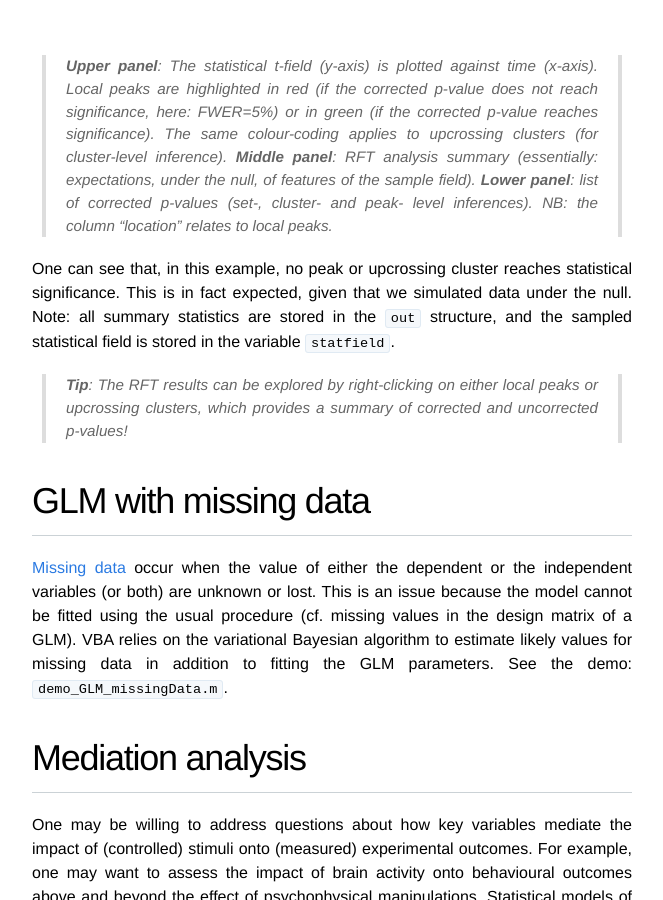
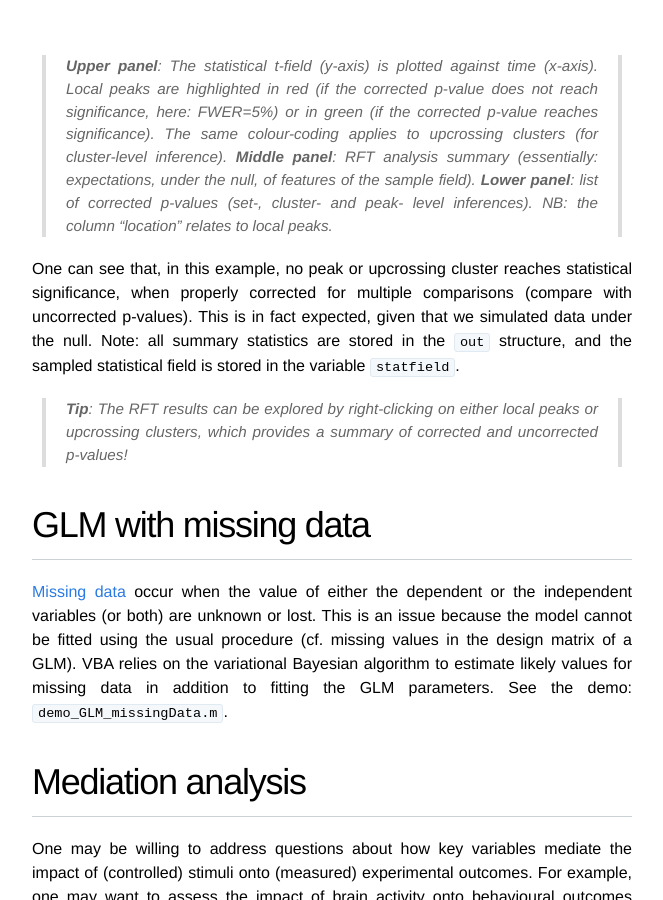
Before and after one commit to MBB-team/VBA-toolbox, a Jekyll site: the page built from _wiki/statistical-models.md, in a window 1280 px wide and 900 px high, scrolled down 5005 px. Shown: the whole window, without its empty margins (308-971 px from the left). Built offline with Jekyll 4.4.1, drawn with Linux system fonts in a browser that asks for light colours; nearby versions of some CDN libraries; formulas are drawn with MathJax 3.

Commit message:
Update statistical-models.md

```diff
--- a/_wiki/statistical-models.md
+++ b/_wiki/statistical-models.md
@@ -83,7 +83,7 @@ In brief, `RFT_GLM_contrast` (i) computes a 1D statistical field composed of Stu
 
 > **Upper panel**: The statistical t-field (y-axis) is plotted against time (x-axis). Local peaks are highlighted in red (if the corrected p-value does not reach significance, here: FWER=5%) or in green (if the corrected p-value reaches significance). The same colour-coding applies to upcrossing clusters (for cluster-level inference). **Middle panel**: RFT analysis summary (essentially: expectations, under the null, of features of the sample field). **Lower panel**: list of corrected p-values (set-, cluster- and peak- level inferences). NB: the column "location" relates to local peaks.
 
-One can see that, in this example, no peak or upcrossing cluster reaches statistical significance. This is in fact expected, given that we simulated data under the null. Note: all summary statistics are stored in the `out` structure, and the sampled statistical field is stored in the variable `statfield`.
+One can see that, in this example, no peak or upcrossing cluster reaches statistical significance, when properly corrected for multiple comparisons (compare with uncorrected p-values). This is in fact expected, given that we simulated data under the null. Note: all summary statistics are stored in the `out` structure, and the sampled statistical field is stored in the variable `statfield`.
 
 > **Tip**: The RFT results can be explored by right-clicking on either local peaks or upcrossing clusters, which provides a summary of corrected and uncorrected p-values!
 
```
